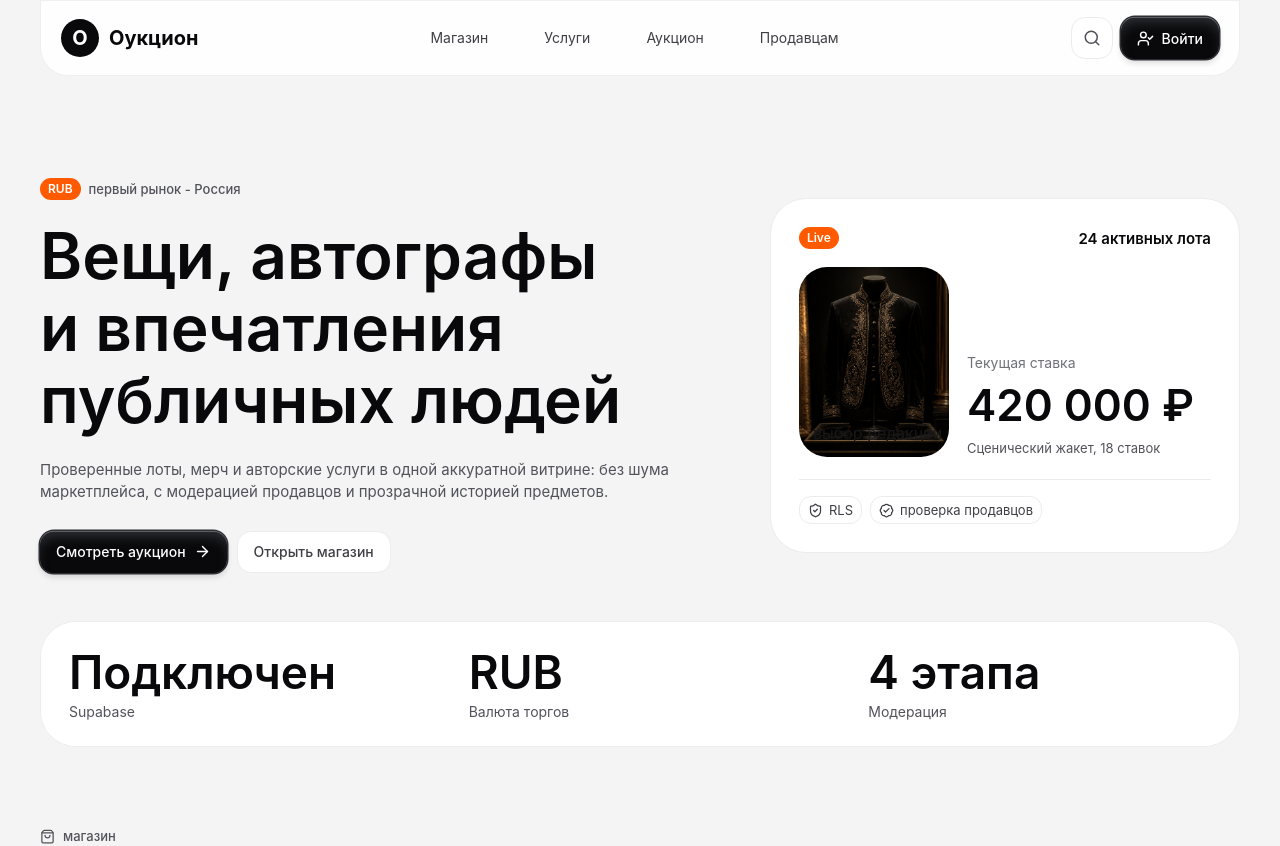
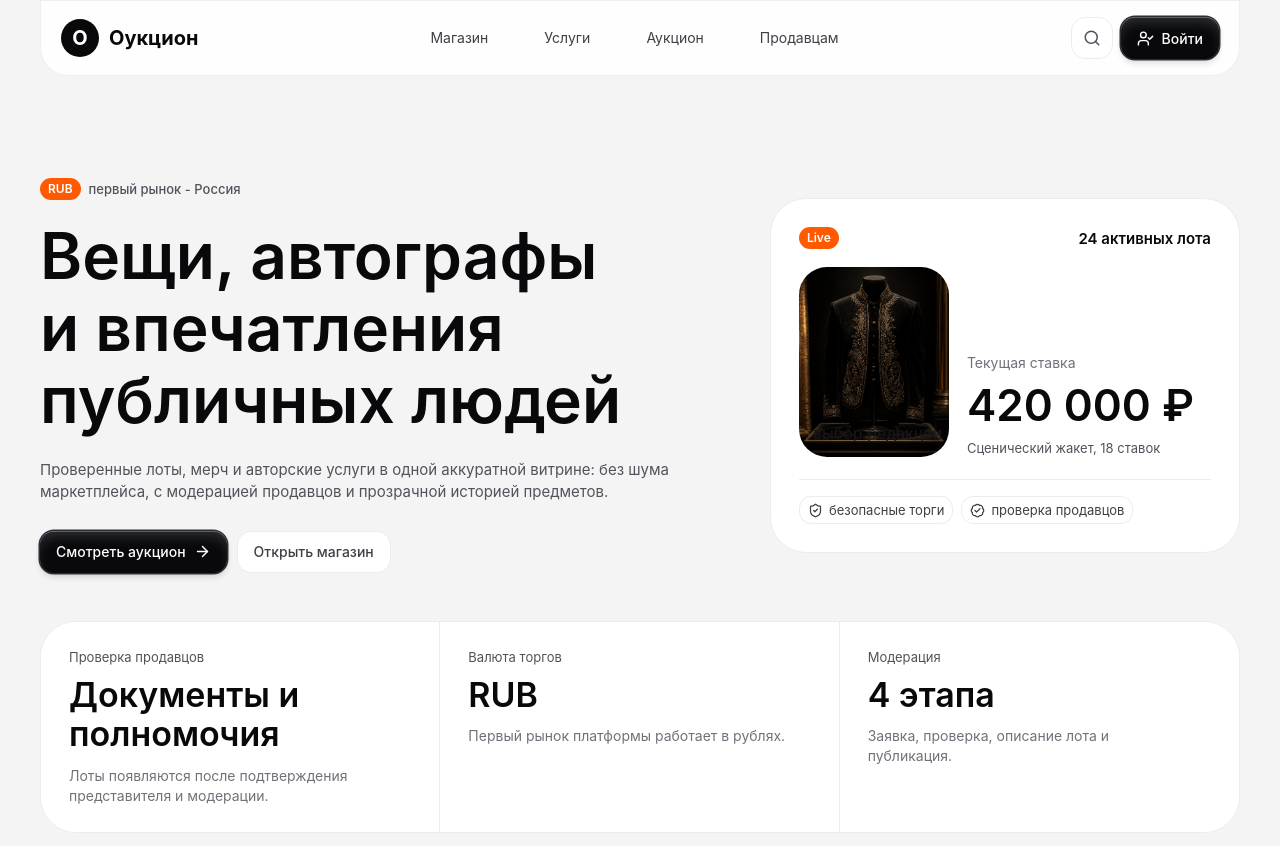
Before and after one commit to Shvachkomax/oukcion, a Next.js app: page / in a window 1280 px wide. Shown: the top 846 px of the page. Built offline with nearby package versions, Linux system fonts and the light colour scheme; no server answers.

Commit message:
Replace Supabase status with hero info block

```diff
--- a/app/globals.css
+++ b/app/globals.css
@@ -359,7 +359,7 @@ h1 {
 
 .statusGrid {
   display: grid;
-  gap: 1px;
+  gap: 0;
   grid-template-columns: repeat(3, 1fr);
   margin-bottom: var(--section-gap);
   overflow: hidden;
@@ -367,22 +367,37 @@ h1 {
 
 .statusGrid div {
   background: var(--color-snow);
+  border-right: 1px solid var(--color-cloud);
   padding: 26px 28px;
+}
+
+.statusGrid div:last-child {
+  border-right: 0;
 }
 
 .statusGrid strong {
   color: var(--color-obsidian);
   display: block;
-  font-size: clamp(28px, 4vw, 46px);
+  font-size: clamp(24px, 2.8vw, 34px);
   font-weight: 600;
-  line-height: 1.06;
+  line-height: 1.16;
+  margin-top: 8px;
+  max-width: 340px;
 }
 
 .statusGrid span {
   color: var(--color-steel);
   display: block;
+  font-size: 13px;
+  line-height: 1.45;
+}
+
+.statusGrid p {
+  color: var(--color-fog);
   font-size: 14px;
-  margin-top: 6px;
+  line-height: 1.45;
+  margin-top: 12px;
+  max-width: 320px;
 }
 
 .section {
@@ -721,6 +736,15 @@ dd {
     grid-template-columns: 1fr;
   }
 
+  .statusGrid div {
+    border-bottom: 1px solid var(--color-cloud);
+    border-right: 0;
+  }
+
+  .statusGrid div:last-child {
+    border-bottom: 0;
+  }
+
   .sectionHead {
     align-items: flex-start;
     flex-direction: column;
--- a/app/page.tsx
+++ b/app/page.tsx
@@ -12,7 +12,6 @@ import {
   Star,
   UserCheck
 } from "lucide-react";
-import { isSupabaseConfigured } from "@/lib/supabase";
 
 const money = new Intl.NumberFormat("ru-RU", {
   style: "currency",
@@ -161,7 +160,7 @@ export default function Home() {
           </div>
           <div className="trustStrip">
             <span>
-              <ShieldCheck size={15} /> RLS
+              <ShieldCheck size={15} /> безопасные торги
             </span>
             <span>
               <BadgeCheck size={15} /> проверка продавцов
@@ -170,18 +169,21 @@ export default function Home() {
         </aside>
       </section>
 
-      <section className="statusGrid" aria-label="Состояние платформы">
+      <section className="statusGrid" aria-label="Ключевая информация">
         <div>
-          <strong>{isSupabaseConfigured ? "Подключен" : "Ожидает ключи"}</strong>
-          <span>Supabase</span>
+          <span>Проверка продавцов</span>
+          <strong>Документы и полномочия</strong>
+          <p>Лоты появляются после подтверждения представителя и модерации.</p>
         </div>
         <div>
+          <span>Валюта торгов</span>
           <strong>RUB</strong>
-          <span>Валюта торгов</span>
+          <p>Первый рынок платформы работает в рублях.</p>
         </div>
         <div>
+          <span>Модерация</span>
           <strong>4 этапа</strong>
-          <span>Модерация</span>
+          <p>Заявка, проверка, описание лота и публикация.</p>
         </div>
       </section>
 
```
